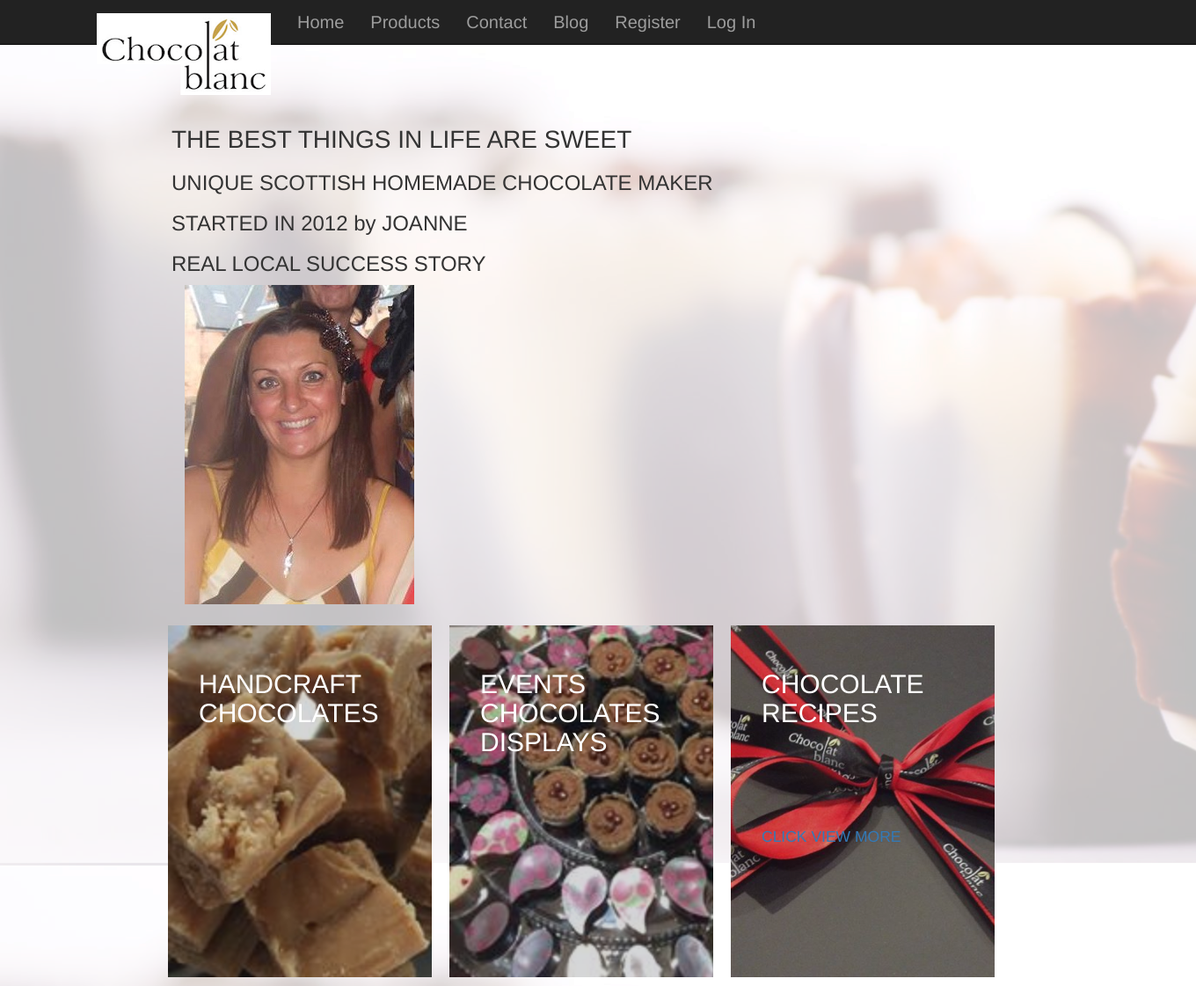
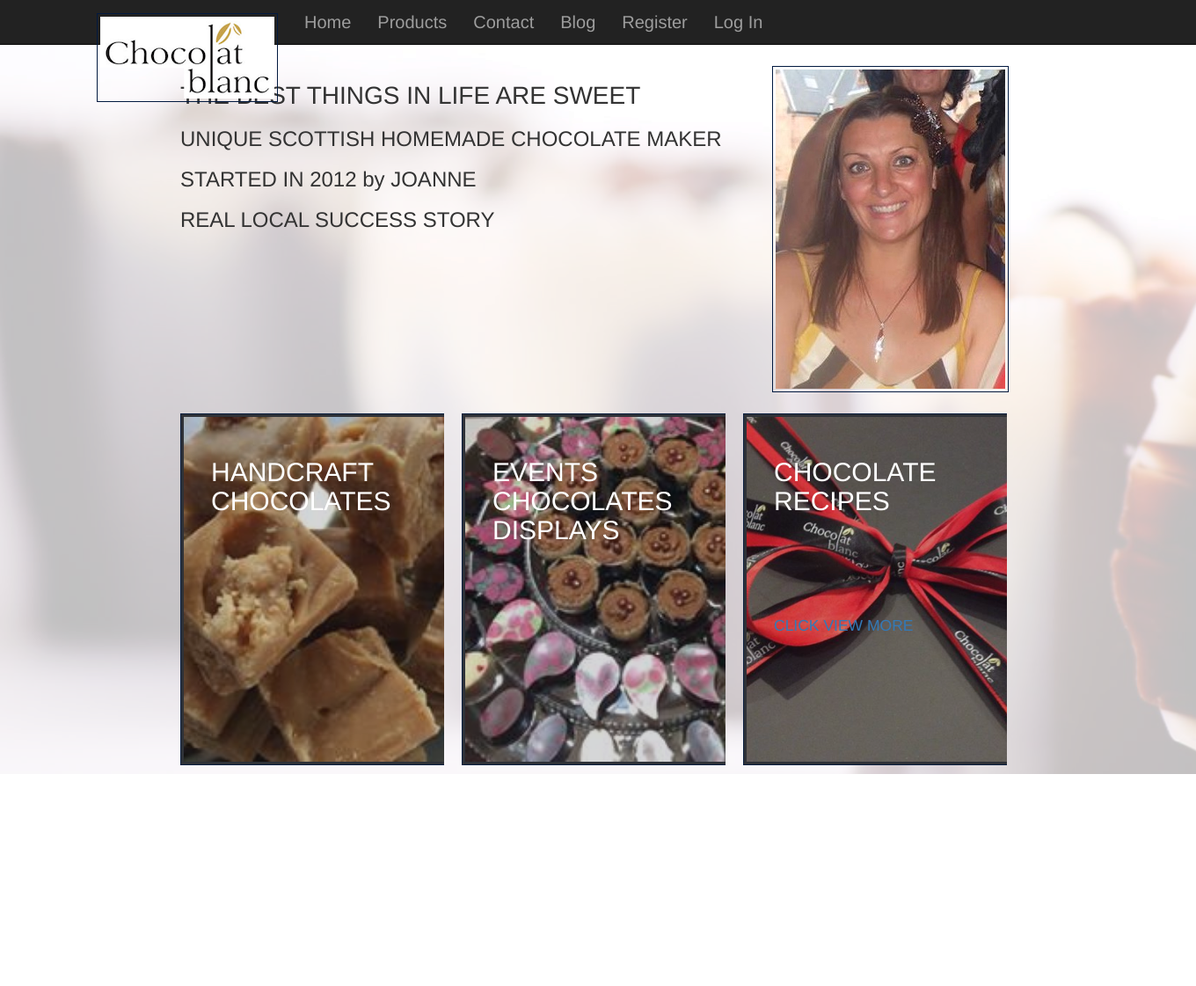
Before and after one commit to kanepa/chocolateshop, a Django app: page / in a window 1360 px wide. Shown: the whole page at 88% size. After the commit the page ends 880 px from the top, so only its background shows below. Run offline with Django 3.2, Linux system fonts and the light colour scheme; parts of the project's set-up code (start-up, migrations or seed data) failed here and were passed over; some libraries are stand-ins or nearby versions.

Commit message:
front pages changes

```diff
--- a/templates/index.html
+++ b/templates/index.html
@@ -3,40 +3,38 @@
 {% block content %}
 
 <style>
-header{
-    height: 75px;
+.order{
+    padding-top: 75px;
+    margin-left: 65px;
+    margin-right: 65px;
+
 }
-.sevco{
-    padding: 30px;
-    margin-right: 38px;
+img{
+    padding:3px; border:1px solid #021a40;
 }
-.ally{
-    padding-top: 50px;
-    margin-left: 10px;
-}
+
 
 </style>
 
     <div class="content container">
-  <header>
 
-  </header>
-
-    <div class="sevco ally">
+        <div class="row order">
             <div class="col-md-8 ">
-        <div class="container fluid ">
                 <h1>THE BEST THINGS IN LIFE ARE SWEET</h1>
                 <h3>UNIQUE SCOTTISH HOMEMADE CHOCOLATE MAKER</h3>
                 <h3> STARTED IN 2012 by JOANNE</h3>
                 <h3> REAL LOCAL SUCCESS STORY</h3>
             </div>
-        <div class="col-md-4">
-        <div class="sevco>">
-        <div class="container fluid">
-            <img src="{%static 'images/joanne.jpg' %}">
+            <div class="col-md-4"><img src="{% static 'images/joanne.jpg' %}">
             </div>
-
         </div>
+        {#        <div class="col-md-4">#}
+        {#        <div class="sevco>">#}
+        {#        <div class="container fluid">#}
+        {#            <img src="{%static 'images/joanne.jpg' %}">#}
+        {#        </div>#}
+        {##}
+        {#        </div>#}
         {#    </div>#}
         {#    <div class="col-md-4">#}
         {#        <div class="sevco>">#}
@@ -44,8 +42,7 @@ header{
         {#            <img src="{%static 'images/joanne.jpg' %}">#}
         {#        </div>#}
         {#        </div>#}
-    </div>
-        </div>
+
         {#    <div class="jumbotron">#}
         {#        <div class="container width ">#}
         {#            <h1>Chocolat Blanc</h1>#}
```
Lines whose indentation alone changed are shown as unchanged.
